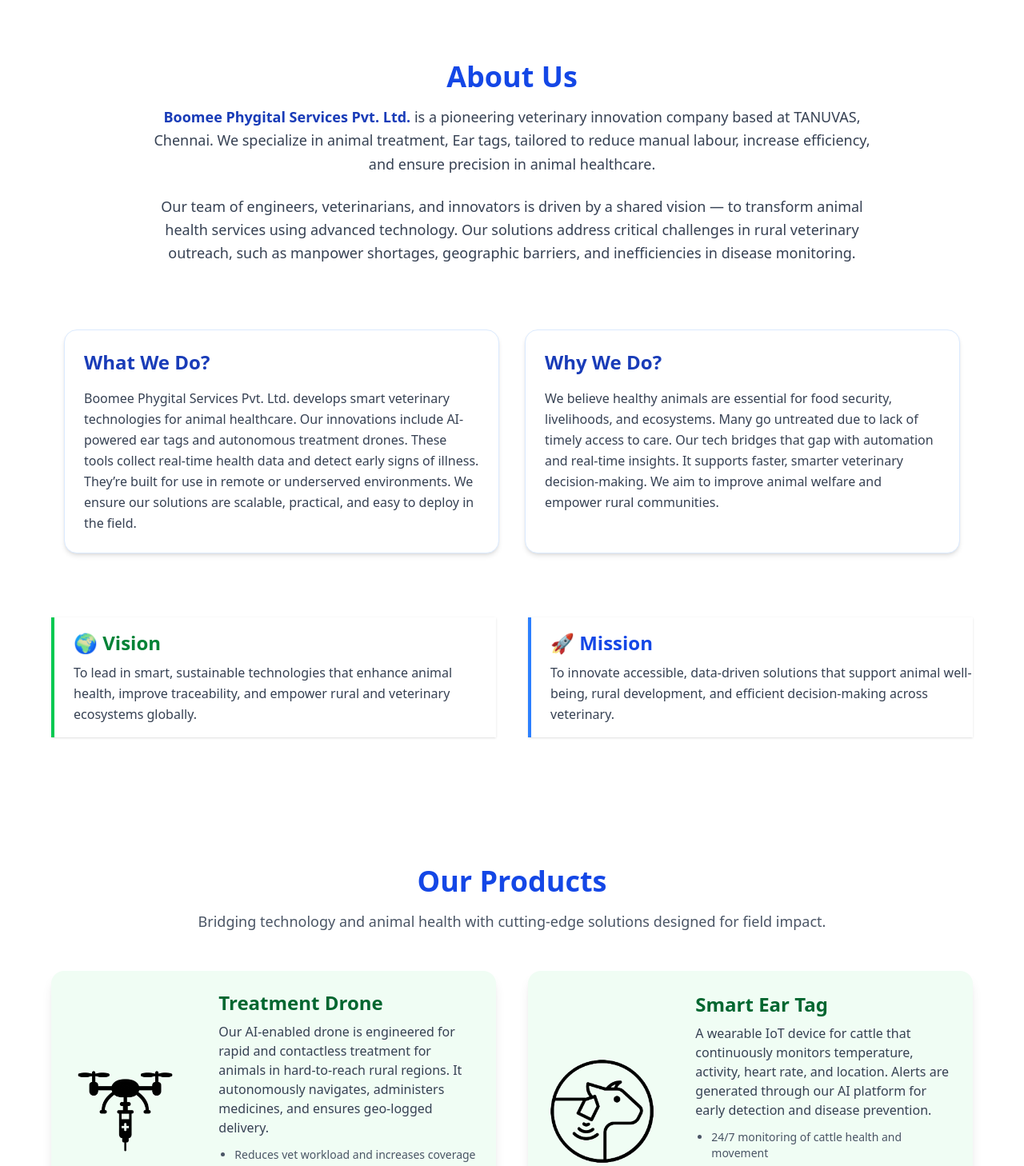
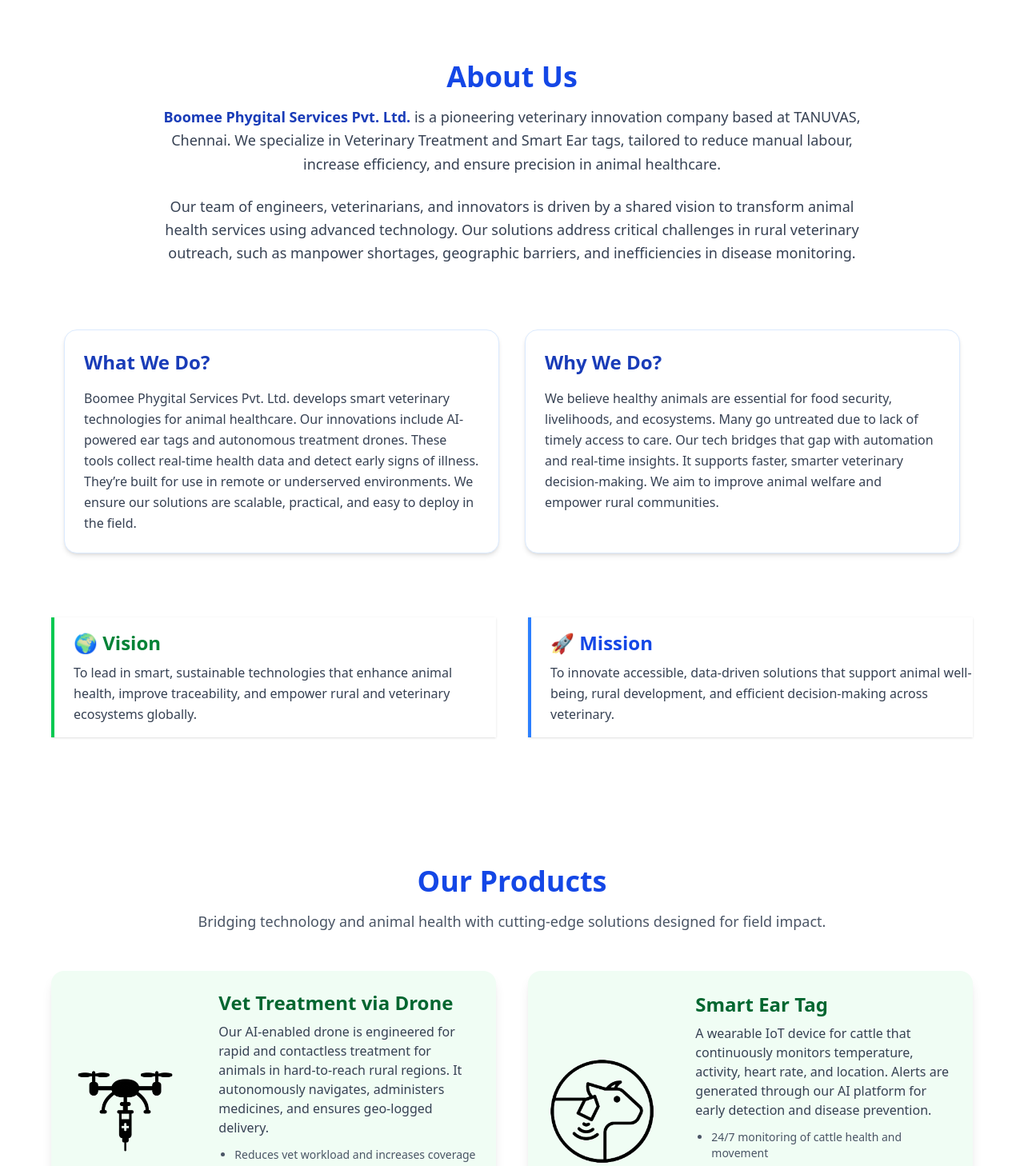
Before and after one commit to annmariya-boomee/boomee-website, a Next.js app in the folder boomee/: page / in a window 1280 px wide. Shown: the part 804-2262 px from the top of the page at 80% size. Built offline with nearby package versions, Linux system fonts and the light colour scheme.

Commit message:
Initial commit with updated boomee folder

```diff
--- a/boomee/app/page.tsx
+++ b/boomee/app/page.tsx
@@ -118,10 +118,10 @@
     <div className="text-center">
       <h2 className="text-4xl font-bold text-blue-700 mb-4">About Us</h2>
       <p className="text-lg leading-relaxed max-w-4xl mx-auto text-gray-700">
-  <strong className="text-blue-800">Boomee Phygital Services Pvt. Ltd.</strong> is a pioneering veterinary innovation company based at TANUVAS, Chennai. We specialize in animal treatment, Ear tags, tailored to reduce manual labour, increase efficiency, and ensure precision in animal healthcare.
+  <strong className="text-blue-800">Boomee Phygital Services Pvt. Ltd.</strong> is a pioneering veterinary innovation company based at TANUVAS, Chennai. We specialize in Veterinary Treatment and Smart Ear tags, tailored to reduce manual labour, increase efficiency, and ensure precision in animal healthcare.
 </p>
 <p className="text-lg leading-relaxed max-w-4xl mx-auto text-gray-700 mt-6">
-  Our team of engineers, veterinarians, and innovators is driven by a shared vision — to transform animal health services using advanced technology. Our solutions address critical challenges in rural veterinary outreach, such as manpower shortages, geographic barriers, and inefficiencies in disease monitoring.
+  Our team of engineers, veterinarians, and innovators is driven by a shared vision to transform animal health services using advanced technology. Our solutions address critical challenges in rural veterinary outreach, such as manpower shortages, geographic barriers, and inefficiencies in disease monitoring.
 </p>
 
     </div>
@@ -199,7 +199,7 @@
           />
         </div>
         <div className="p-6 flex flex-col justify-center md:w-2/3">
-          <h3 className="text-2xl font-bold text-green-800 mb-2">Treatment Drone</h3>
+          <h3 className="text-2xl font-bold text-green-800 mb-2">Vet Treatment via Drone</h3>
           <p className="text-gray-700 mb-3">
             Our AI-enabled drone is engineered for rapid and contactless treatment for animals in hard-to-reach rural regions. It autonomously navigates, administers medicines, and ensures geo-logged delivery.
           </p>
@@ -418,7 +418,7 @@
     </p>
 
     <form
-  action="https://formspree.io/f/mzzgkngp"
+  action="https://formspree.io/f/xnnvyjzr"
   method="POST"
   className="grid grid-cols-1 md:grid-cols-2 gap-6 text-left"
 >
```
